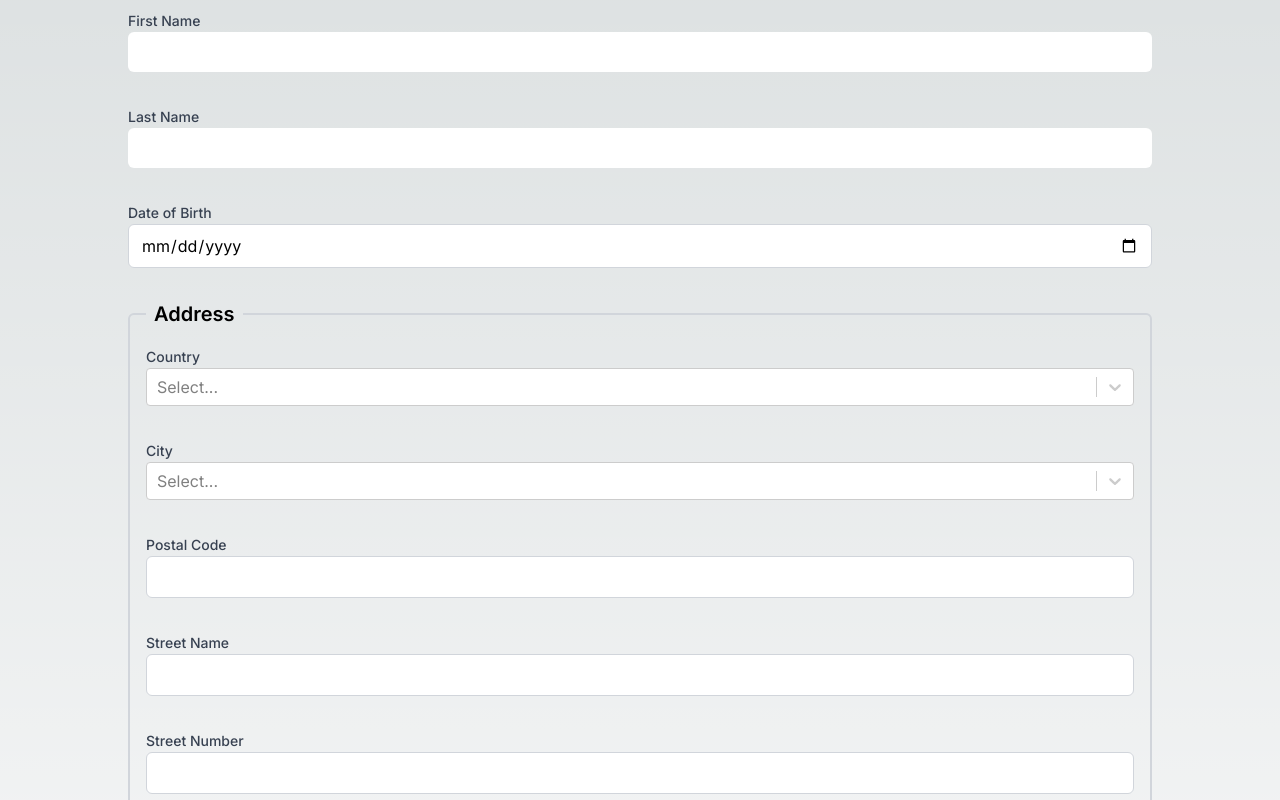
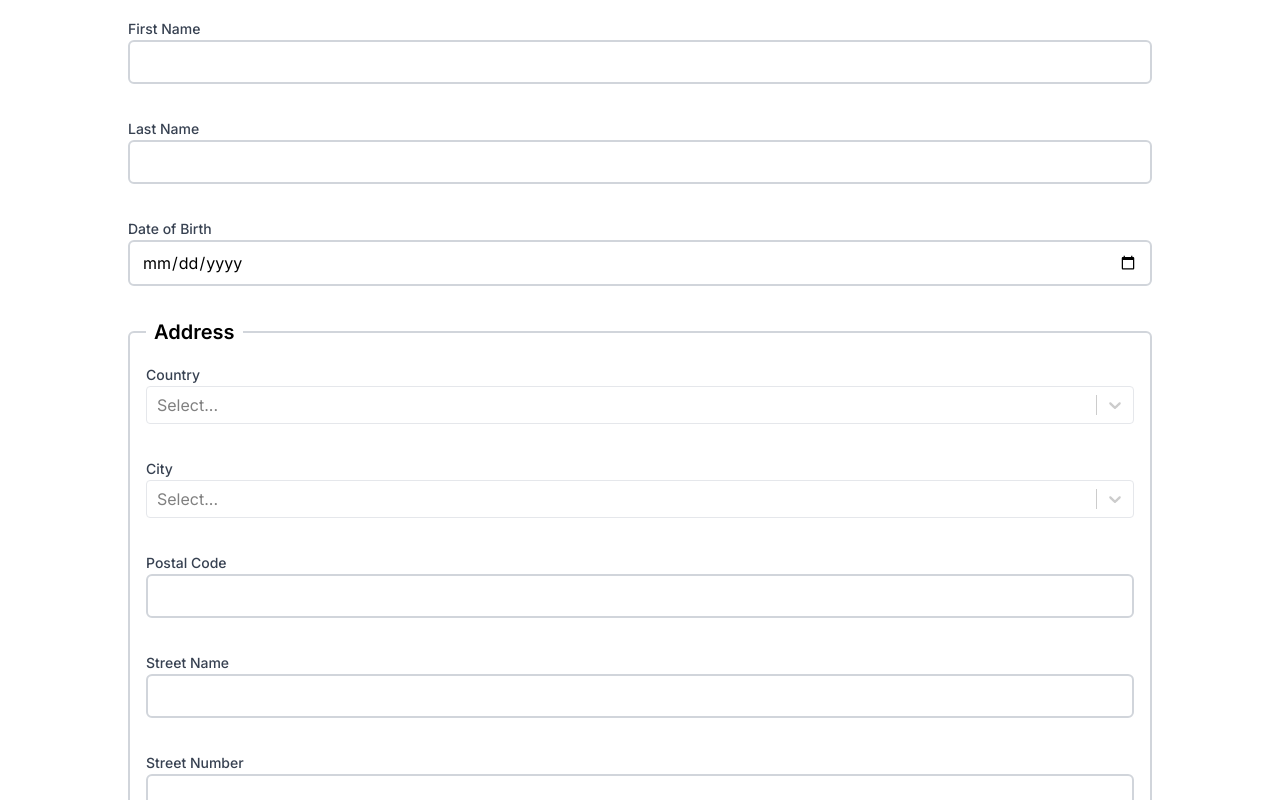
Before and after one commit to annatvali/ecommerce-app, a Next.js app: page /registration in a window 1280 px wide. Shown: the part 340-1140 px from the top of the page. Built offline with nearby package versions, Linux system fonts and the light colour scheme; what @commercetools/sdk-client-v2 would draw is missing.

Commit message:
refactor: remove global styles from globals css

```diff
--- a/app/globals.css
+++ b/app/globals.css
@@ -1,33 +1,3 @@
 @import 'tailwindcss/base';
 @import 'tailwindcss/components';
 @import 'tailwindcss/utilities';
-
-:root {
-  --foreground-rgb: 0, 0, 0;
-  --background-start-rgb: 214, 219, 220;
-  --background-end-rgb: 255, 255, 255;
-}
-
-@media (prefers-color-scheme: dark) {
-  :root {
-    --foreground-rgb: 255, 255, 255;
-    --background-start-rgb: 0, 0, 0;
-    --background-end-rgb: 0, 0, 0;
-  }
-}
-
-body {
-  color: rgb(var(--foreground-rgb));
-  background: linear-gradient(
-      to bottom,
-      transparent,
-      rgb(var(--background-end-rgb))
-    )
-    rgb(var(--background-start-rgb));
-}
-
-@layer utilities {
-  .text-balance {
-    text-wrap: balance;
-  }
-}
--- a/app/registration/Address.tsx
+++ b/app/registration/Address.tsx
@@ -3,6 +3,7 @@ import { Controller, useFormContext } from 'react-hook-form';
 import Select from 'react-select';
 import { countries, postalCodeFormats } from './constants';
 import { Addresses } from './constants';
+import clsx from 'clsx';
 
 export default function Address() {
   const {
@@ -49,12 +50,18 @@ export default function Address() {
                     field.onChange(null);
                   }
                 }}
+                styles={{
+                  control: (provided) => ({
+                    ...provided,
+                    borderColor: errors['countryCode'] ? 'red' : 'default',
+                  }),
+                }}
               />
             )}
           />
           <ErrorMessage
             errors={errors}
-            name="country"
+            name="countryCode"
             render={({ message }) => (
               <p className="text-sm text-red-500 absolute">{message}</p>
             )}
@@ -87,6 +94,12 @@ export default function Address() {
                   } else {
                     field.onChange(null);
                   }
+                }}
+                styles={{
+                  control: (provided) => ({
+                    ...provided,
+                    borderColor: errors['countryCode'] ? 'red' : 'default',
+                  }),
                 }}
               />
             )}
@@ -121,7 +134,10 @@ export default function Address() {
                 message: 'Invalid postal code format for selected country',
               },
             })}
-            className="px-3 py-2 border border-gray-300 rounded-md w-full"
+            className={clsx('px-3 py-2 border-2 rounded-md w-full', {
+              'border-input-error': errors['postalCode'],
+              'border-input-default': !errors['postalCode'],
+            })}
           />
           <ErrorMessage
             errors={errors}
@@ -149,7 +165,10 @@ export default function Address() {
                 message: 'Street Name must contain only letters',
               },
             })}
-            className="px-3 py-2 border border-gray-300 rounded-md w-full"
+            className={clsx('px-3 py-2 border-2 rounded-md w-full', {
+              'border-input-error': errors['postalCode'],
+              'border-input-default': !errors['postalCode'],
+            })}
           />
           <ErrorMessage
             errors={errors}
@@ -177,7 +196,10 @@ export default function Address() {
                 message: 'Street Number must contain only numbers',
               },
             })}
-            className="px-3 py-2 border border-gray-300 rounded-md w-full"
+            className={clsx('px-3 py-2 border-2 rounded-md w-full', {
+              'border-input-error': errors['postalCode'],
+              'border-input-default': !errors['postalCode'],
+            })}
           />
           <ErrorMessage
             errors={errors}
--- a/app/registration/InputField.tsx
+++ b/app/registration/InputField.tsx
@@ -35,7 +35,7 @@ export default function InputField({
       <input
         type={type}
         {...register(name, rest.registerOptions)}
-        className={clsx('px-3 py-2 rounded-md w-full', {
+        className={clsx('px-3 py-2 border-2 rounded-md w-full', {
           'border-input-error': errors[name],
           'border-input-default': !errors[name],
         })}
--- a/app/registration/page.tsx
+++ b/app/registration/page.tsx
@@ -6,9 +6,9 @@ const Registration = () => {
   return (
     <main>
       <div className="mx-2 sm:mx-4 md:mx-8 lg:mx-16 xl:mx-32 2xl:mx-64">
-        <h2 className="mt-10 text-center text-2xl font-bold leading-9 tracking-tight text-white-900">
-          Register
-        </h2>
+        <h1 className="mt-10 text-center text-2xl font-bold leading-9 tracking-tight text-white-900">
+          Create an account
+        </h1>
         <Form />
       </div>
       <div className="flex min-h-full flex-1 flex-col justify-center px-6 py-12 lg:px-8">
--- a/app/registration/registration.tsx
+++ b/app/registration/registration.tsx
@@ -7,6 +7,8 @@ import Address from './Address';
 import { FormInputs } from './constants';
 import { createCustomer } from '@/lib/customer';
 import InputField from './InputField';
+import clsx from 'clsx';
+import { ErrorHandlerSource } from 'next/dist/server/app-render/create-error-handler';
 
 export default function Form() {
   const formMethods = useForm<FormInputs>({
@@ -123,7 +125,10 @@ export default function Form() {
                 );
               },
             })}
-            className="px-3 py-2 border border-gray-300 rounded-md w-full"
+            className={clsx('px-3 py-2 border-2 rounded-md w-full', {
+              'border-input-error': errors['dateOfBirth'],
+              'border-input-default': !errors['dateOfBirth'],
+            })}
           />
           <ErrorMessage
             errors={errors}
--- a/tailwind.config.js
+++ b/tailwind.config.js
@@ -11,6 +11,7 @@ module.exports = {
         center: true,
       },
       colors: {
+        'bacground-primary': '#f3f4f6',
         'input-default': '#d1d5db',
         'input-error': '#f87171',
         'text-input-error': '#f87171',
```
